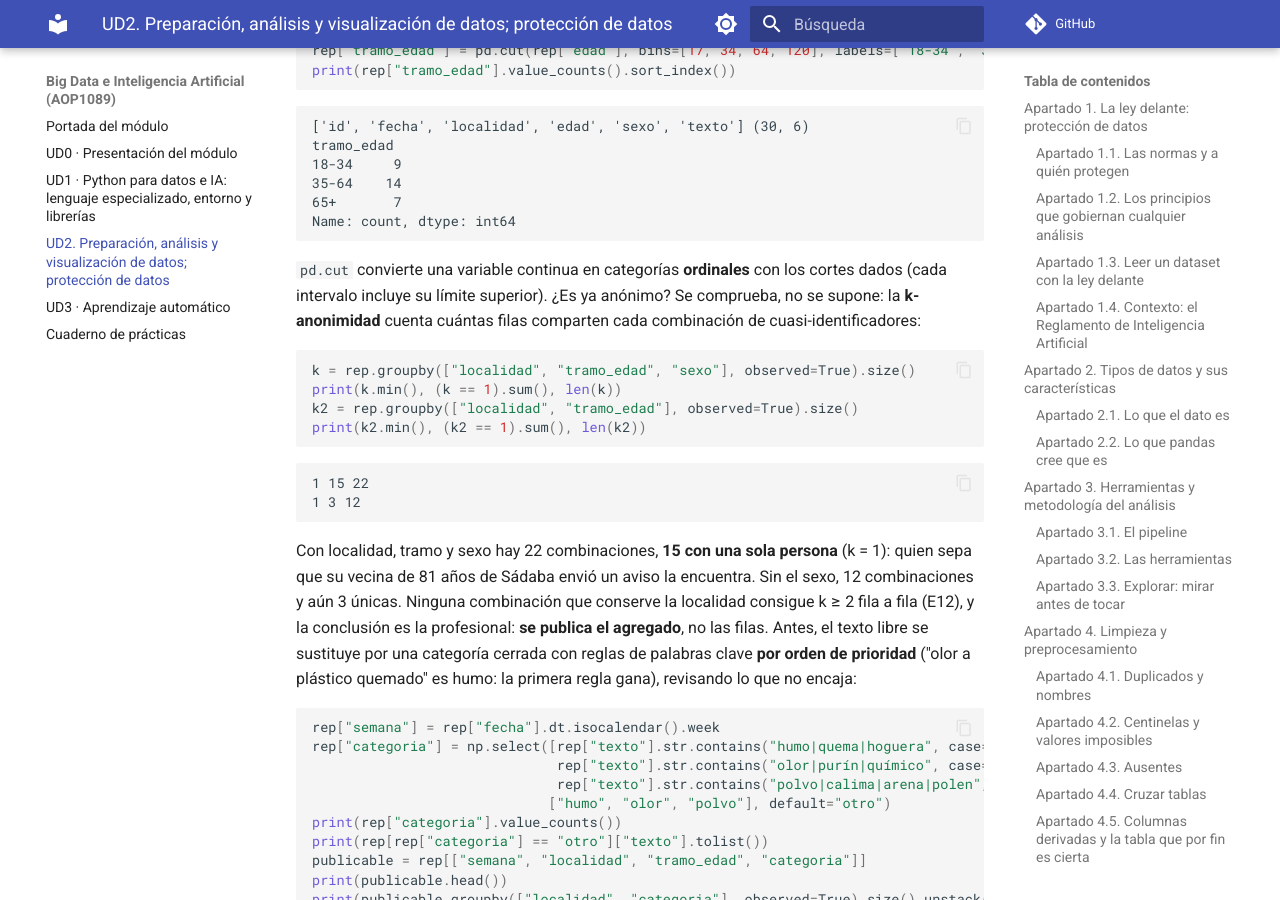
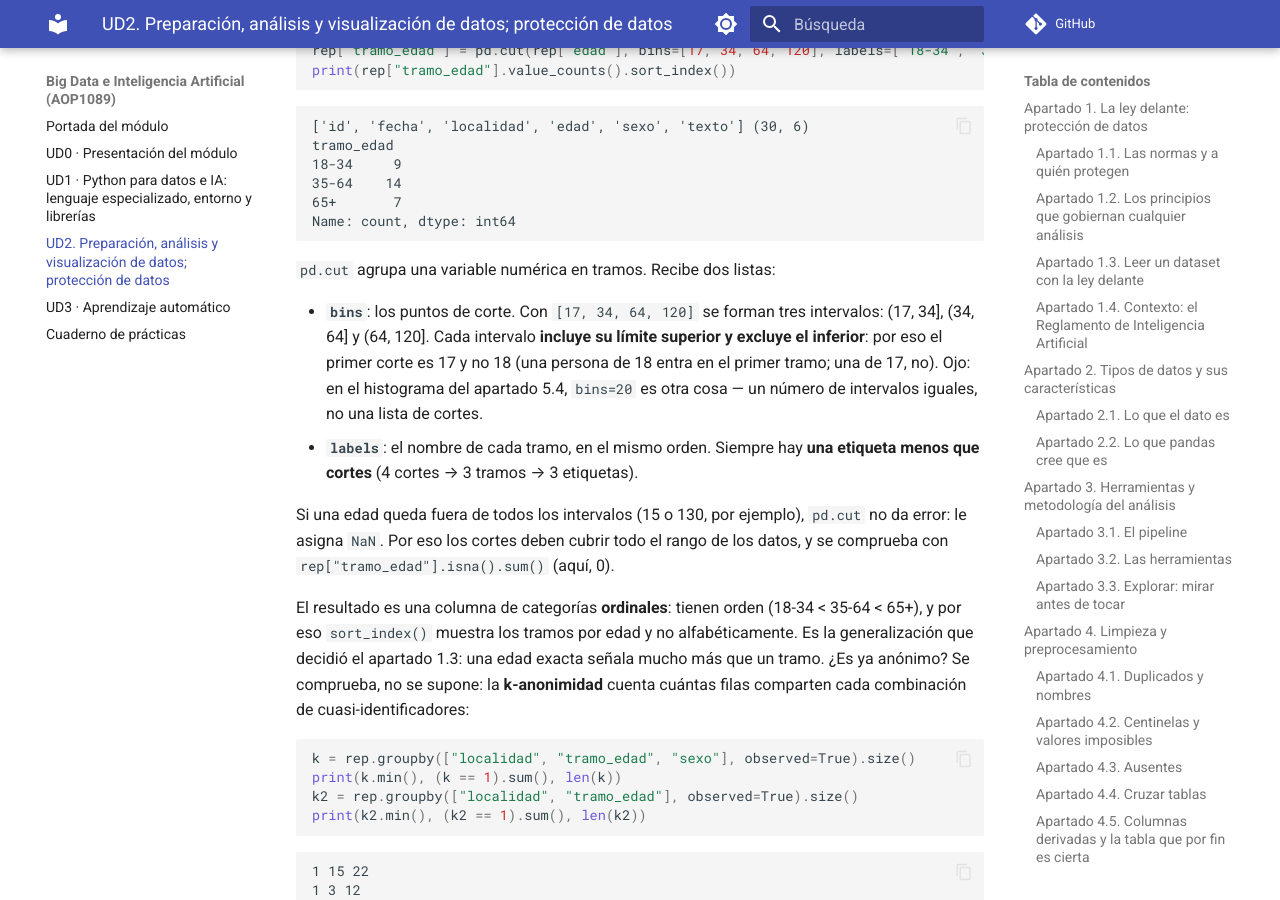
Before and after one commit to codigoRonin/apuntes-daw, an MkDocs documentation site: the page built from docs/big-data-e-inteligencia-artificial/ud2-preparacion-visualizacion-datos.md, in a window 1280 px wide and 900 px high, scrolled down 26059 px. Built offline with MkDocs 1.6.1 and Material for MkDocs 9.7.7, drawn with Linux system fonts in a browser that asks for light colours; comment, search, counter and statistics services are not loaded.

Commit message:
Big Data UD2 · 4.6: explicar bins, labels y NaN de pd.cut

````diff
--- a/docs/big-data-e-inteligencia-artificial/ud2-preparacion-visualizacion-datos.md
+++ b/docs/big-data-e-inteligencia-artificial/ud2-preparacion-visualizacion-datos.md
@@ -790,7 +790,14 @@ tramo_edad
 Name: count, dtype: int64
 ```
 
-`pd.cut` convierte una variable continua en categorías **ordinales** con los cortes dados (cada intervalo incluye su límite superior). ¿Es ya anónimo? Se comprueba, no se supone: la **k-anonimidad** cuenta cuántas filas comparten cada combinación de cuasi-identificadores:
+`pd.cut` agrupa una variable numérica en tramos. Recibe dos listas:
+
+- **`bins`**: los puntos de corte. Con `[17, 34, 64, 120]` se forman tres intervalos: (17, 34], (34, 64] y (64, 120]. Cada intervalo **incluye su límite superior y excluye el inferior**: por eso el primer corte es 17 y no 18 (una persona de 18 entra en el primer tramo; una de 17, no). Ojo: en el histograma del apartado 5.4, `bins=20` es otra cosa — un número de intervalos iguales, no una lista de cortes.
+- **`labels`**: el nombre de cada tramo, en el mismo orden. Siempre hay **una etiqueta menos que cortes** (4 cortes → 3 tramos → 3 etiquetas).
+
+Si una edad queda fuera de todos los intervalos (15 o 130, por ejemplo), `pd.cut` no da error: le asigna `NaN`. Por eso los cortes deben cubrir todo el rango de los datos, y se comprueba con `rep["tramo_edad"].isna().sum()` (aquí, 0).
+
+El resultado es una columna de categorías **ordinales**: tienen orden (18-34 < 35-64 < 65+), y por eso `sort_index()` muestra los tramos por edad y no alfabéticamente. Es la generalización que decidió el apartado 1.3: una edad exacta señala mucho más que un tramo. ¿Es ya anónimo? Se comprueba, no se supone: la **k-anonimidad** cuenta cuántas filas comparten cada combinación de cuasi-identificadores:
 
 ```python
 k = rep.groupby(["localidad", "tramo_edad", "sexo"], observed=True).size()
````
